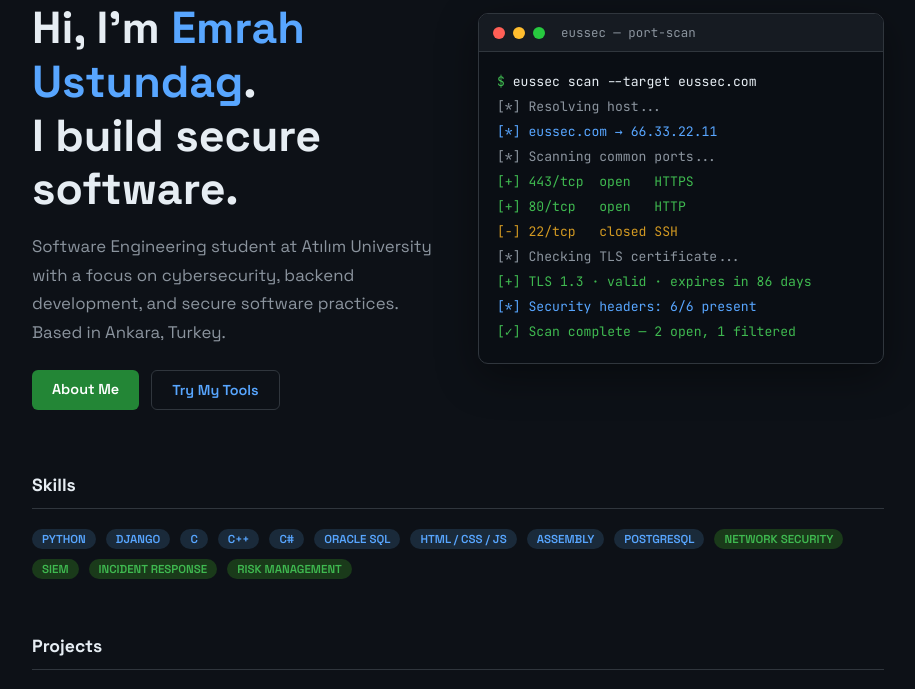
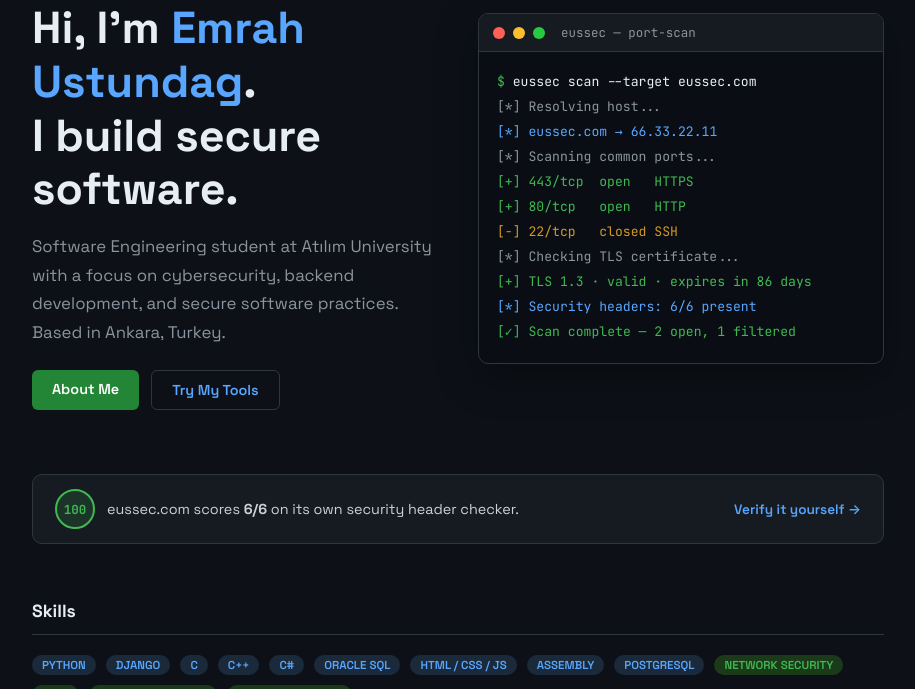
Before and after one commit to emrahustundag/eussec, a Django app: page / in a window 1280 px wide. Shown: the part 153-842 px from the top of the page, without its empty margins (182-1097 px from the left). Run offline with Django 5.2, Linux system fonts and the light colour scheme.

Commit message:
feat: show eussec.com's own security header score on homepage

```diff
--- a/checker/templates/checker/home.html
+++ b/checker/templates/checker/home.html
@@ -30,6 +30,15 @@
     .term-warn { color: #d29922; }
     .term-cursor { display: inline-block; width: 8px; height: 15px; background: #3fb950; vertical-align: middle; animation: blink 1s step-end infinite; }
     @keyframes blink { 50% { opacity: 0; } }
+
+    /* SELF-SCORE BAR */
+    .self-score { display: flex; align-items: center; justify-content: space-between; gap: 16px; background: #161b22; border: 1px solid #30363d; border-radius: 10px; padding: 14px 22px; margin-bottom: 56px; flex-wrap: wrap; }
+    .self-score-left { display: flex; align-items: center; gap: 12px; font-size: 0.9rem; color: #c9d1d9; }
+    .self-score-ring { width: 40px; height: 40px; border-radius: 50%; display: flex; align-items: center; justify-content: center; font-family: 'JetBrains Mono', monospace; font-weight: 700; font-size: 0.78rem; flex-shrink: 0; }
+    .self-score-ring.full { background: rgba(63,185,80,0.15); color: #3fb950; border: 2px solid #3fb950; }
+    .self-score-ring.partial { background: rgba(210,153,34,0.15); color: #d29922; border: 2px solid #d29922; }
+    .self-score-link { color: #58a6ff; font-size: 0.85rem; font-weight: 600; text-decoration: none; white-space: nowrap; }
+    .self-score-link:hover { text-decoration: underline; }
 
     .section-title { font-size: 1.1rem; font-weight: 700; color: #e6edf3; margin-bottom: 20px; padding-bottom: 12px; border-bottom: 1px solid #30363d; }
 
@@ -109,6 +118,15 @@
         <div class="terminal-body" id="terminal-body"></div>
     </div>
 </section>
+
+<!-- SELF-SCORE -->
+<div class="self-score reveal">
+    <div class="self-score-left">
+        <div class="self-score-ring {% if own_score.checked == own_score.total %}full{% else %}partial{% endif %}">{{ own_score.score }}</div>
+        <span>eussec.com scores <strong>{{ own_score.checked }}/{{ own_score.total }}</strong> on its own security header checker.</span>
+    </div>
+    <a href="/tools/headers/" class="self-score-link">Verify it yourself →</a>
+</div>
 
 <!-- SKILLS -->
 <section class="skills-section reveal">
--- a/checker/views.py
+++ b/checker/views.py
@@ -100,8 +100,39 @@ HEADERS_INFO = {
 }
 
 
+def get_own_security_score():
+    """
+    eussec.com'un kendi güvenlik başlıklarını hesapla — dış HTTP isteği atmadan,
+    doğrudan SecurityHeadersMiddleware + Django ayarlarına bakarak. Bu yüzden
+    ana sayfa yüklemesi yavaşlamaz ve sonuç ağ hatalarına bağlı değildir.
+    """
+    from django.conf import settings
+
+    # SecurityHeadersMiddleware her yanıta bunları koşulsuz ekler.
+    present = {
+        'Content-Security-Policy': True,
+        'X-Frame-Options': True,
+        'X-Content-Type-Options': True,
+        'Referrer-Policy': True,
+        'Permissions-Policy': True,
+        # HSTS yalnızca production'da (DEBUG=False) Django'nun SecurityMiddleware'i
+        # tarafından eklenir; ayrıntı için config/settings.py'deki SECURE_HSTS_SECONDS'a bak.
+        'Strict-Transport-Security': getattr(settings, 'SECURE_HSTS_SECONDS', 0) > 0,
+    }
+    checked = sum(1 for v in present.values() if v)
+    total = len(present)
+    return {
+        'present': present,
+        'checked': checked,
+        'total': total,
+        'score': round((checked / total) * 100),
+    }
+
+
 def home(request):
-    return render(request, 'checker/home.html')
+    return render(request, 'checker/home.html', {
+        'own_score': get_own_security_score(),
+    })
 
 
 def about(request):
```
